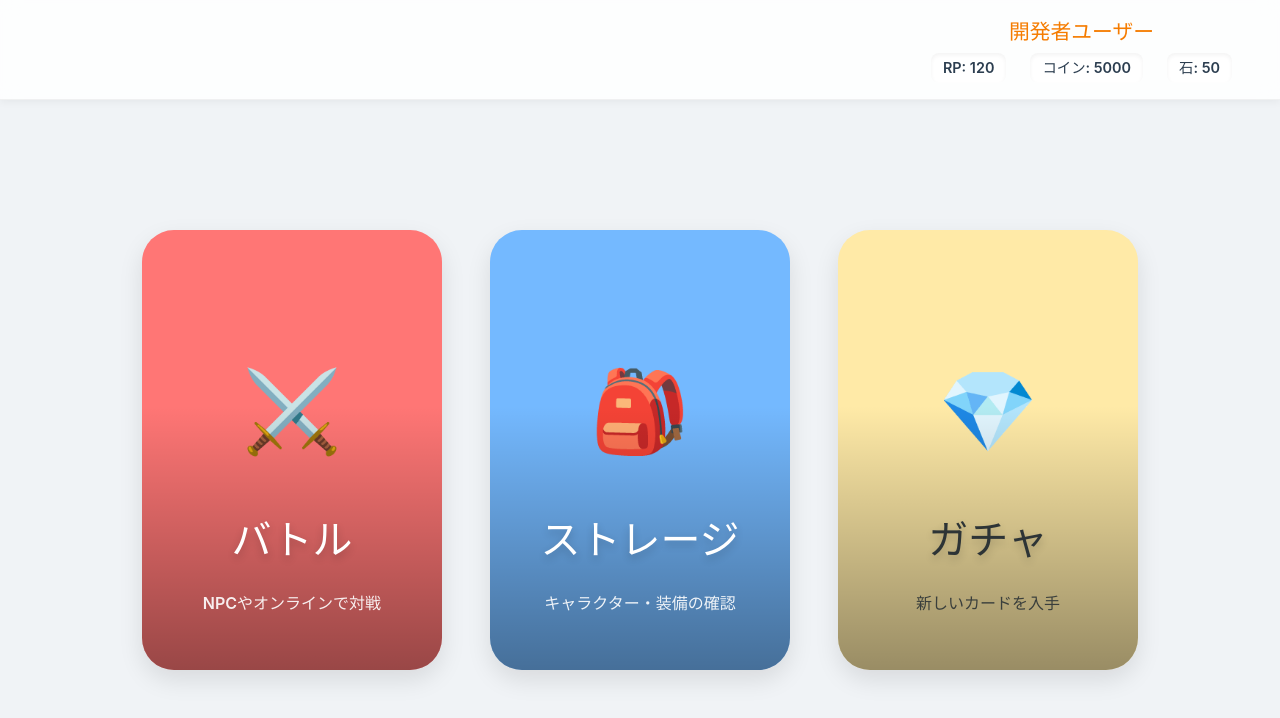
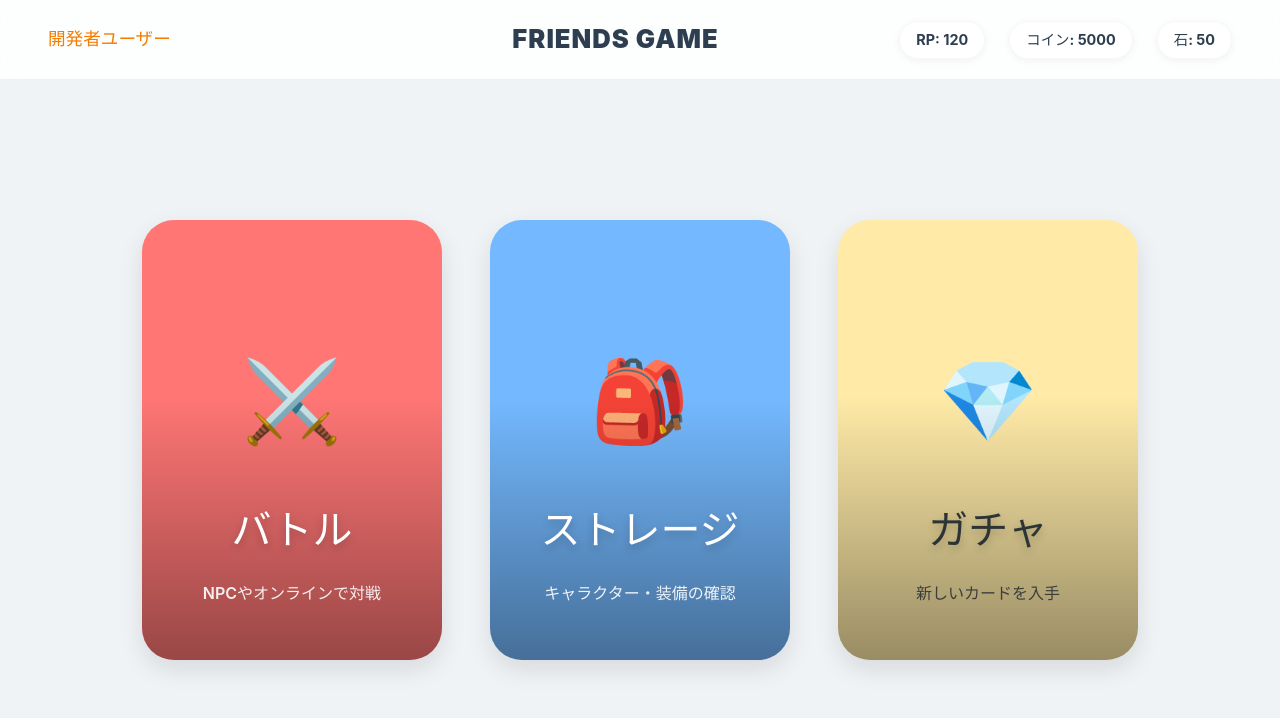
Before and after one commit to shii-park/friends_frontend, a React (Vite) app: page /home in a window 1280 px wide. Shown: the top 718 px of the page. Built offline with nearby package versions, Linux system fonts and the light colour scheme.

Commit message:
Fix: ヘッダー内の項目が縦長に引き伸ばされる問題を修正しました。

```diff
--- a/src/App.css
+++ b/src/App.css
@@ -138,15 +138,68 @@ body {
   color: var(--text-main);
 }
 
-.home-header {
+/* Unified App Header */
+.app-header {
   background: var(--glass);
-  backdrop-filter: blur(10px);
-  padding: 1rem 3rem;
+  backdrop-filter: blur(12px);
+  padding: 1.2rem 3rem;
+  border-bottom: 1px solid rgba(0,0,0,0.05);
+  display: flex;
+  align-items: center;
+  justify-content: space-between;
+  z-index: 100;
+  height: 80px; /* Fixed height for all headers */
+  box-sizing: border-box;
+  color: var(--text-main);
+}
+
+.header-left, .header-right {
+  flex: 1;
+  display: flex;
+  align-items: center;
+}
+
+.header-right {
+  justify-content: flex-end;
+  gap: 1.5rem;
+}
+
+.header-center {
+  flex: 2;
+  text-align: center;
+}
+
+.header-center h1 {
+  margin: 0;
+  font-size: 1.6rem;
+  font-weight: 900;
+  letter-spacing: 1px;
+}
+
+.header-user-name {
+  font-weight: 800;
+  font-size: 1.1rem;
+  color: var(--primary-dark);
+}
+
+.header-stats-item {
+  background: white;
+  padding: 0 16px;
+  height: 36px;
+  display: flex;
+  align-items: center;
+  border-radius: 20px;
+  font-weight: 700;
+  font-size: 0.9rem;
   box-shadow: var(--shadow-sm);
-  display: flex;
-  justify-content: flex-end;
-  border-bottom: 1px solid rgba(0,0,0,0.05);
-  z-index: 10;
+  border: 1px solid rgba(0,0,0,0.03);
+  color: var(--text-main);
+  white-space: nowrap;
+}
+
+/* Remove old individual header styles */
+.home-header, .storage-header, .battle-select-header, .battle-prepare-header, .gacha-header {
+  display: none !important; /* Temporarily hide to ensure migration */
 }
 
 .user-name {
@@ -262,10 +315,14 @@ body {
 .tab-buttons {
   display: flex;
   gap: 12px;
+  align-items: center;
 }
 
 .tab-button {
-  padding: 0.8rem 2rem;
+  padding: 0 20px;
+  height: 36px;
+  display: flex;
+  align-items: center;
   border-radius: 12px;
   border: 2px solid transparent;
   background: #f1f2f6;
--- a/src/pages/BattlePrepare.tsx
+++ b/src/pages/BattlePrepare.tsx
@@ -39,9 +39,16 @@ const BattlePrepare: React.FC = () => {
 
   return (
     <div className="battle-prepare-page">
-      <header className="battle-prepare-header">
-        <button className="back-button" onClick={() => navigate('/battle-select')}>← 戻る</button>
-        <h1>バトル準備</h1>
+      <header className="app-header">
+        <div className="header-left">
+          <button className="back-button" onClick={() => navigate('/battle-select')}>← 戻る</button>
+        </div>
+        <div className="header-center">
+          <h1>バトル準備</h1>
+        </div>
+        <div className="header-right">
+          {/* 追加のステータスがあればここに表示 */}
+        </div>
       </header>
 
       <main className="battle-prepare-content">
--- a/src/pages/BattleSelect.tsx
+++ b/src/pages/BattleSelect.tsx
@@ -32,9 +32,16 @@ const BattleSelect: React.FC = () => {
 
   return (
     <div className="battle-select-page">
-      <header className="battle-select-header">
-        <button className="back-button" onClick={() => navigate('/home')}>← 戻る</button>
-        <h1>バトル選択</h1>
+      <header className="app-header">
+        <div className="header-left">
+          <button className="back-button" onClick={() => navigate('/home')}>← 戻る</button>
+        </div>
+        <div className="header-center">
+          <h1>バトル選択</h1>
+        </div>
+        <div className="header-right">
+          <div className="header-stats-item">RP: {user.rp}</div>
+        </div>
       </header>
 
       <main className="battle-select-content">
--- a/src/pages/Gacha.tsx
+++ b/src/pages/Gacha.tsx
@@ -23,11 +23,15 @@ const Gacha: React.FC = () => {
 
   return (
     <div className="gacha-page">
-      <header className="gacha-header">
-        <button className="back-button" onClick={() => navigate('/home')}>← 戻る</button>
-        <h1>ガチャ <small style={{ fontSize: '0.8rem', opacity: 0.5 }}>v1.0</small></h1>
-        <div className="user-currency">
-          <span>石: {gachaStones}</span>
+      <header className="app-header">
+        <div className="header-left">
+          <button className="back-button" onClick={() => navigate('/home')}>← 戻る</button>
+        </div>
+        <div className="header-center">
+          <h1>ガチャ</h1>
+        </div>
+        <div className="header-right">
+          <div className="header-stats-item">石: {gachaStones}</div>
         </div>
       </header>
 
--- a/src/pages/Home.tsx
+++ b/src/pages/Home.tsx
@@ -18,14 +18,17 @@ const Home: React.FC = () => {
 
   return (
     <div className="home-page">
-      <header className="home-header">
-        <div className="user-info">
-          <div className="user-name">{user.userName}</div>
-          <div className="user-stats">
-            <span>RP: {user.rp}</span>
-            <span>コイン: {user.coin}</span>
-            <span>石: {gachaStones}</span>
-          </div>
+      <header className="app-header">
+        <div className="header-left">
+          <div className="header-user-name">{user.userName}</div>
+        </div>
+        <div className="header-center">
+          <h1>FRIENDS GAME</h1>
+        </div>
+        <div className="header-right">
+          <div className="header-stats-item">RP: {user.rp}</div>
+          <div className="header-stats-item">コイン: {user.coin}</div>
+          <div className="header-stats-item">石: {gachaStones}</div>
         </div>
       </header>
 
--- a/src/pages/Storage.tsx
+++ b/src/pages/Storage.tsx
@@ -73,12 +73,15 @@ const Storage: React.FC = () => {
 
   return (
     <div className="storage-page">
-      <header className="storage-header">
+      <header className="app-header">
+        <div className="header-left">
           <button className="back-button" onClick={() => navigate('/home')}>← 戻る</button>
+        </div>
+        <div className="header-center">
           <h1>ストレージ</h1>
-        <div className="user-coin-display">
-          <span>コイン: {user.coin}</span>
         </div>
+        <div className="header-right">
+          <div className="header-stats-item">コイン: {user.coin}</div>
           <div className="tab-buttons">
             <button
               className={`tab-button ${tab === 'chara' ? 'active' : ''}`}
@@ -92,6 +95,7 @@ const Storage: React.FC = () => {
             >
               装備
             </button>
+          </div>
         </div>
       </header>
 
```
Lines whose indentation alone changed are shown as unchanged.
